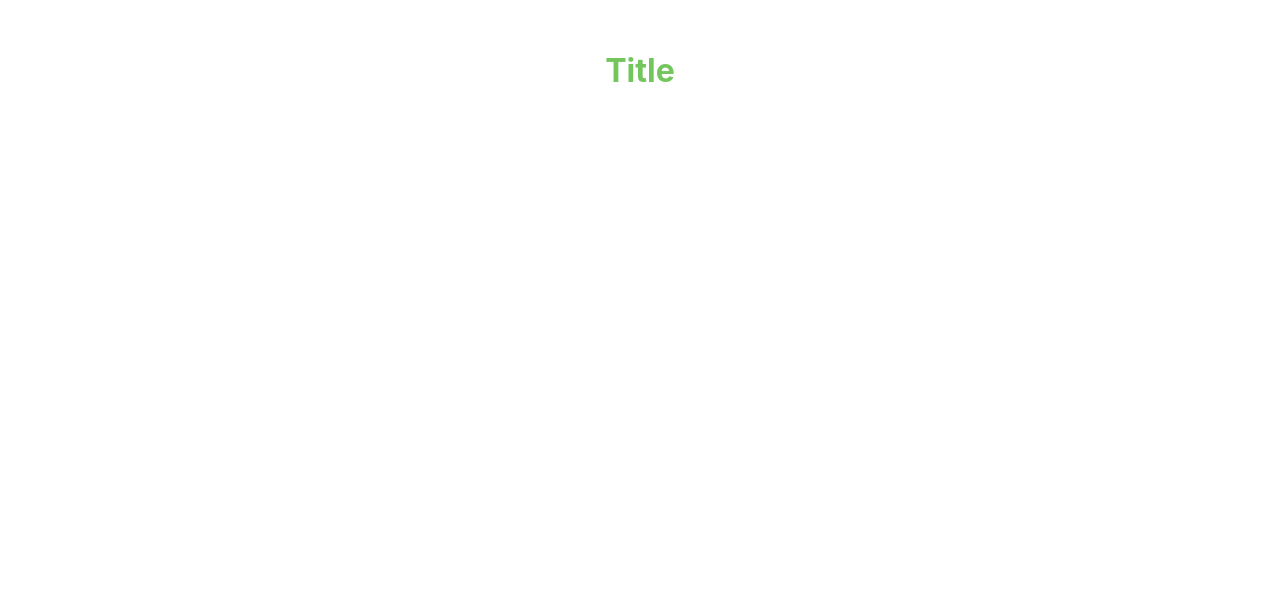
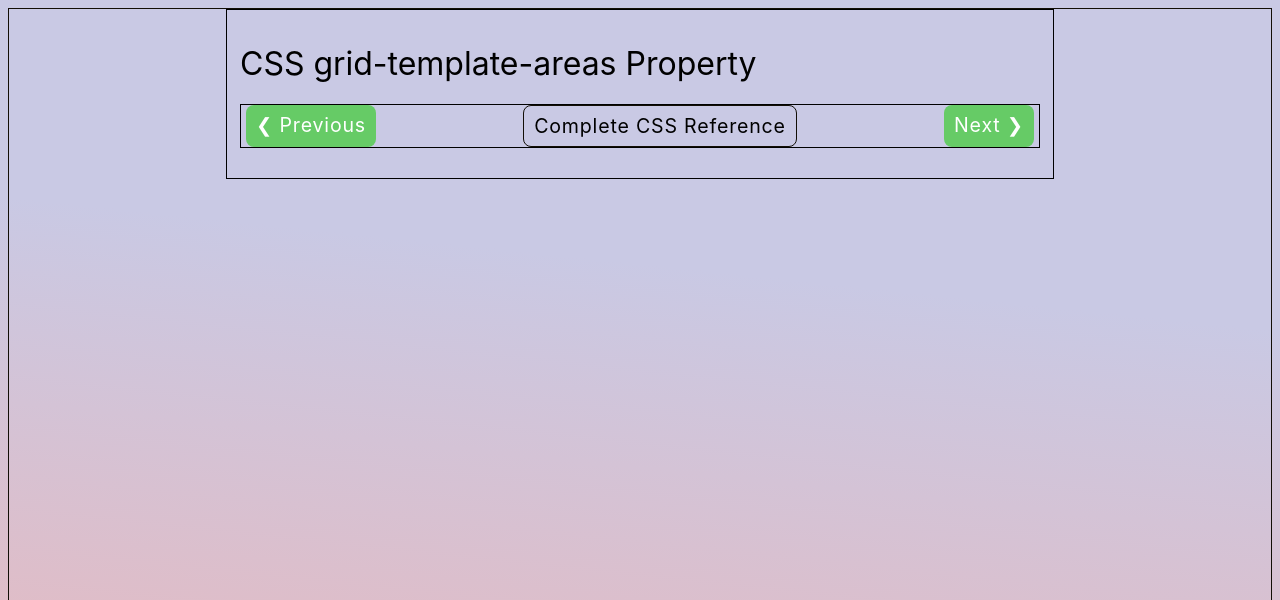
Before and after one commit to Alexgitttt/Apr29, a plain HTML site: page index.html in a window 1280 px wide. Shown: the top 600 px of the page. Drawn offline with Linux system fonts and the light colour scheme.

Commit message:
h1 and ul css

```diff
--- a/index.html
+++ b/index.html
@@ -1,11 +1,41 @@
 <!doctype html>
 <html>
 	<head>
-		<title>Site of 29.04</title>
+		<title>29.04</title>
 		<meta charset="utf-8">
 		<link rel="stylesheet" href="./styles/index.css">
 	</head>
+
 	<body>
-		<h1 class="mhm">Title</h1>
+
+	<div class="main">
+
+		<h1>
+			CSS grid-template-areas Property
+		</h1>
+
+		<ul class="buttonList">
+			<li>
+				<a href="#">
+				❮ Previous
+				</a>
+			</li>
+
+			<li class="special">
+				<a href="#">
+				Complete CSS Reference
+				</a>
+			</li>
+
+			<li>
+				<a href="#">
+				Next ❯
+				</a>
+			</li>
+		</ul>
+
+	</div>
+
+
 	</body>
 </html>
--- a/styles/index.css
+++ b/styles/index.css
@@ -1,6 +1,72 @@
-.mhm {
-	color: #73C65C;
-	text-align: center;
+*{
 	font-family: -apple-system, BlinkMacSystemFont, Segoe UI, Roboto, Oxygen, Ubuntu, Fira Sans, Droid Sans, Helvetica Neue;
-	padding: 30px;
 }
+
+body{
+	border: 0.2px #120E06 solid;
+	min-height: 950px;
+	background: linear-gradient(186deg, rgba(201,201,228,1) 30%, rgba(223,189,200,1) 67%);
+}
+
+h1{
+	/*border: 0.2px #120E06 solid;*/
+	font-weight: 400;
+}
+
+.main{
+
+	border: 0.8px black solid;
+	margin: auto;
+	max-width: 800px;
+	padding: 1%;
+}
+
+
+
+
+
+ul, li, a{
+	list-style: none;
+	font-size: 107%;
+	color: white;
+	letter-spacing: 0.8px;
+
+}
+
+ul{
+	padding: 0px 5px;
+	border: 0.8px black solid;
+	display: flex;
+	justify-content: space-between;
+	/*flex-direction: row-reverse;*/
+
+}
+
+li {
+	padding: 8px 10px;
+	border-radius: 8px;
+	/*display: block;*/
+}
+
+
+
+li, a{
+	text-decoration: none;
+	background: #66CB66;
+
+}
+
+.special{
+	border: 0.1px #120E06 solid;
+	background: transparent;
+}
+
+.special a{
+	color: black;
+	background: transparent;
+}
+
+
+
+
+/* */
```
